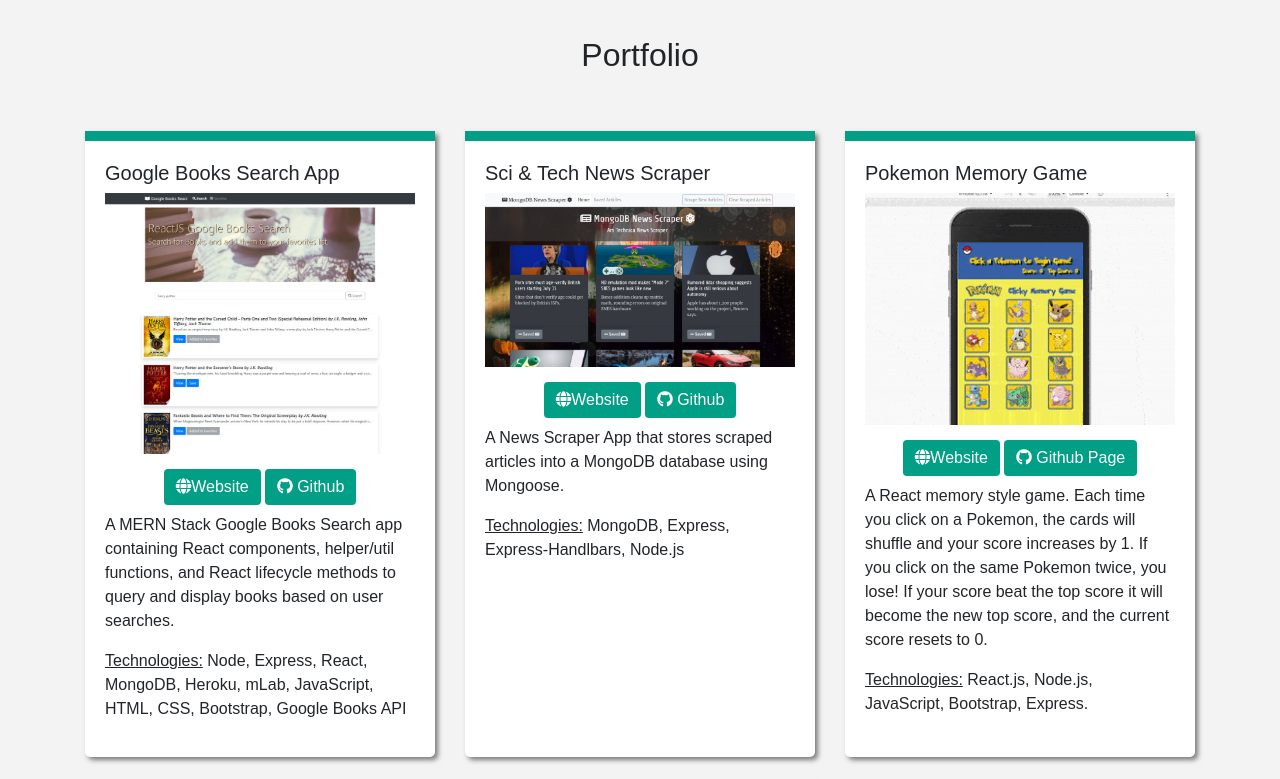
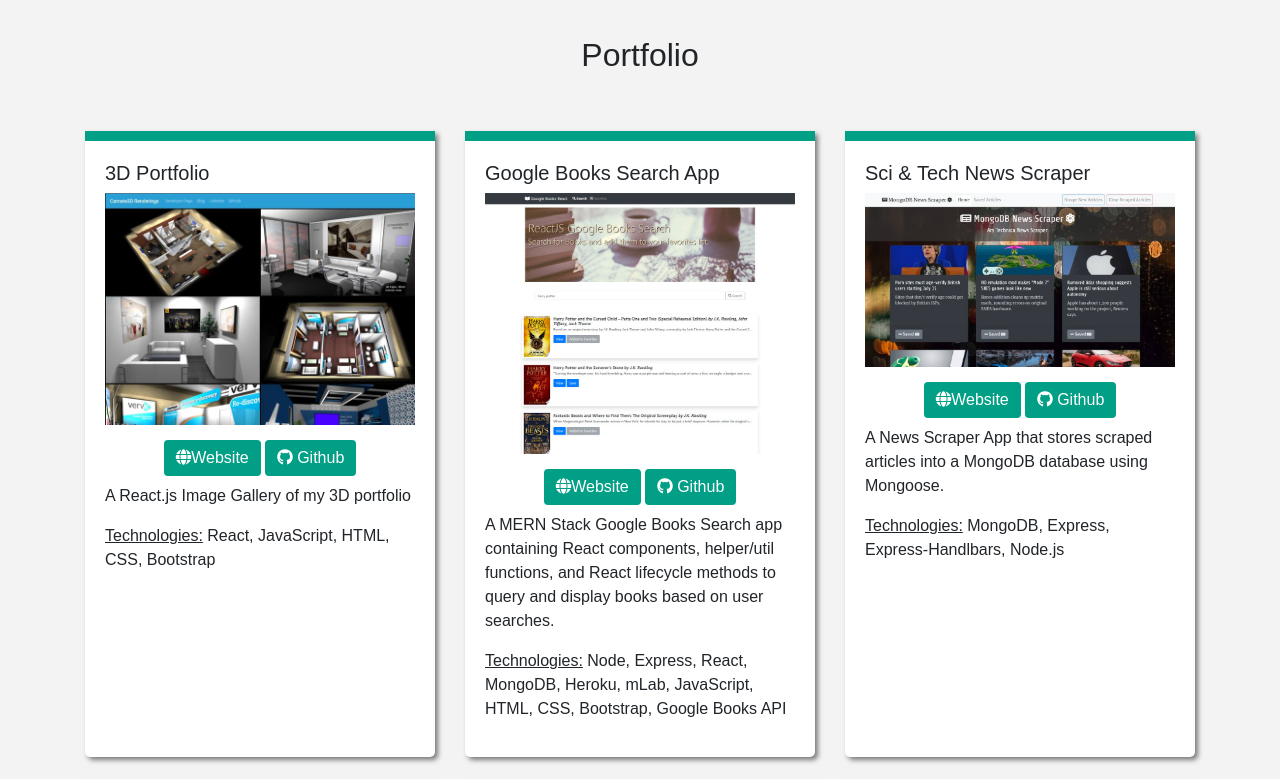
Before and after one commit to orlandocarnate/orlandocarnate.github.io, a website: page index.html in a window 1280 px wide. Shown: the part 840-1619 px from the top of the page. Drawn offline with nearby package versions, Linux system fonts and the light colour scheme; a web font is replaced by a local one.

Commit message:
add 3D portfolio

```diff
--- a/index.html
+++ b/index.html
@@ -194,6 +194,22 @@
         </div>
 
         <div class="row">
+
+            <div class="col-sm-4 mb-4 d-flex align-items-stretch">
+                <div class="portfolio-card">
+                    <h5>3D Portfolio</h5>
+                    <img class="img-responsive portfolio-img" src='assets/images/3dportolio.JPG'>
+                    <div class="mb-2 text-center">
+                        <a href="https://orlandocarnate.com/3dportfolio/" class="btn btn-primary"><i
+                                class="fas fa-globe"></i>Website</a>
+                        <a href="https://github.com/orlandocarnate/3dportfolio" class="btn btn-primary">
+                            <i class="fab fa-github"></i> Github</a>
+                    </div>
+                    <p>A React.js Image Gallery of my 3D portfolio</p>
+                    <p><span class="tech">Technologies:</span> React, JavaScript,
+                        HTML, CSS, Bootstrap</p>
+                </div>
+            </div>
 
             <div class="col-sm-4 mb-4 d-flex align-items-stretch">
                 <div class="portfolio-card">
```
Also changed, not shown: assets/images/3dportolio.JPG (added), assets/images/blog.JPG (added).
